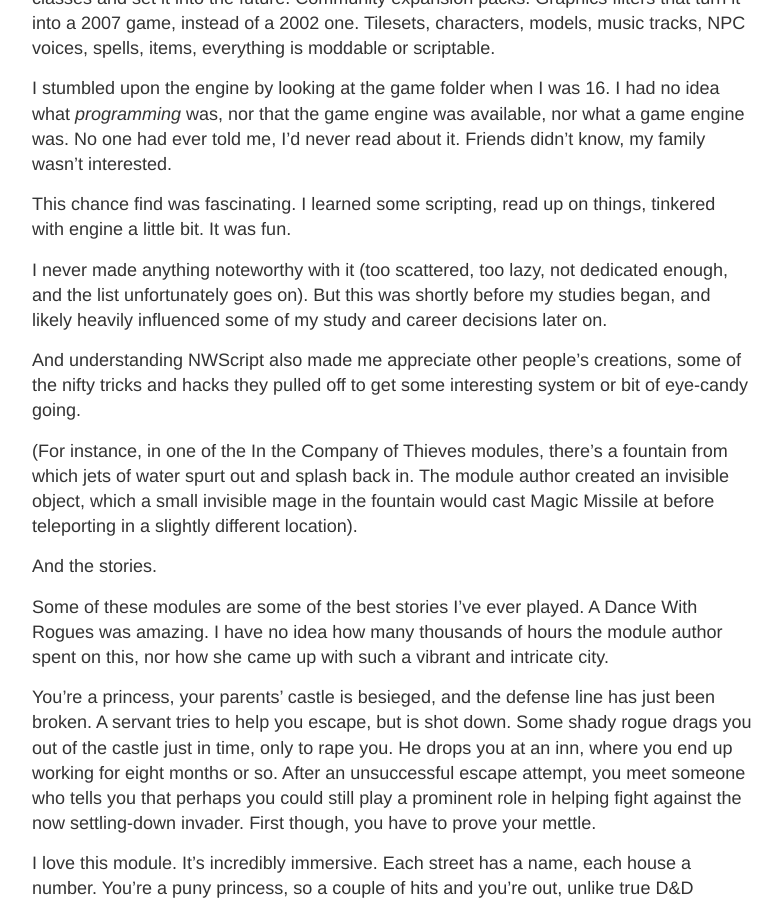
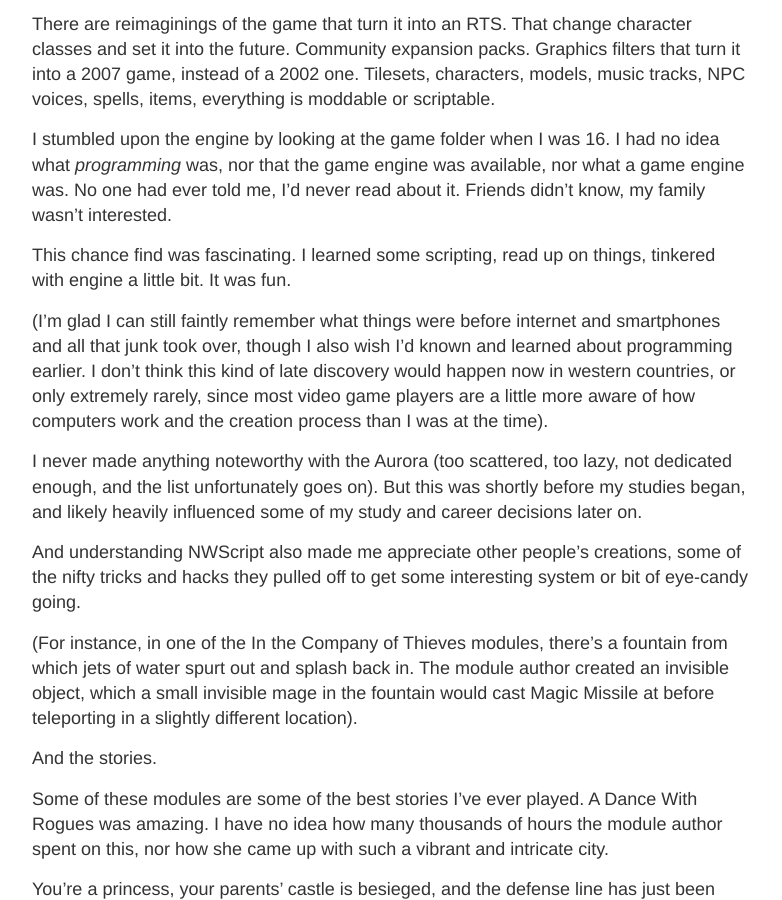
Before and after one commit to s-mackeo/maqe-crit.github.io, a Jekyll site: the page built from _posts/2014-11-30-NWN.md, in a window 1280 px wide and 900 px high, scrolled down 1172 px. Shown: the whole window, without its empty margins (248-1030 px from the left). Built offline with Jekyll 4.4.1, drawn with Linux system fonts in a browser that asks for light colours; some of the changed text lies outside the part shown.

Commit message:
Update 2014-11-30-NWN.md

```diff
--- a/_posts/2014-11-30-NWN.md
+++ b/_posts/2014-11-30-NWN.md
@@ -1,6 +1,6 @@
 ---
 layout: post
-title: "Where some things may have begun for me"
+title: "Aurora : where some things may have begun for me"
 published: true
 excerpt_separator: <!--more-->
 ---
@@ -33,7 +33,9 @@ I stumbled upon the engine by looking at the game folder when I was 16. I had no
 
 This chance find was fascinating. I learned some scripting, read up on things, tinkered with engine a little bit. It was fun.
 
-I never made anything noteworthy with it (too scattered, too lazy, not dedicated enough, and the list unfortunately goes on). But this was shortly before my studies began, and likely heavily influenced some of my study and career decisions later on.
+(I'm glad I can still faintly remember what things were before internet and smartphones and all that junk took over, though I also wish I'd known and learned about programming earlier. I don't think this kind of late discovery would happen now in western countries, or only extremely rarely, since most video game players are a little more aware of how computers work and the creation process than I was at the time).
+
+I never made anything noteworthy with the Aurora (too scattered, too lazy, not dedicated enough, and the list unfortunately goes on). But this was shortly before my studies began, and likely heavily influenced some of my study and career decisions later on.
 
 And understanding NWScript also made me appreciate other people's creations, some of the nifty tricks and hacks they pulled off to get some interesting system or bit of eye-candy going.
 
```
